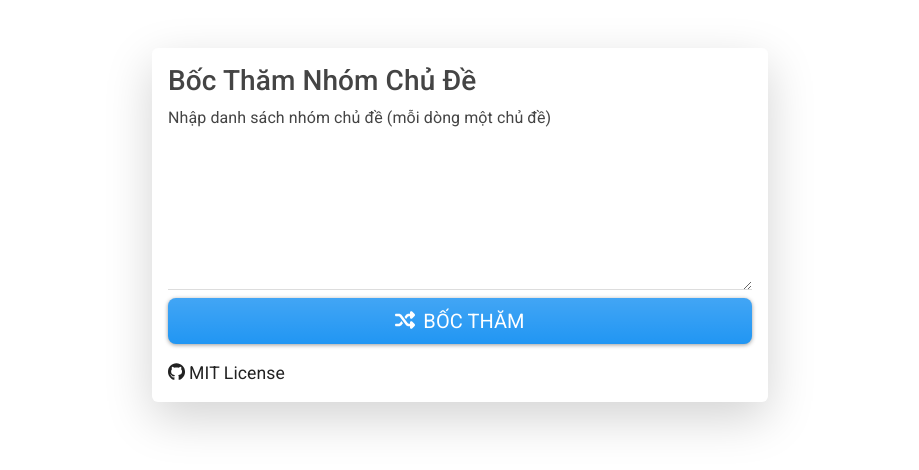
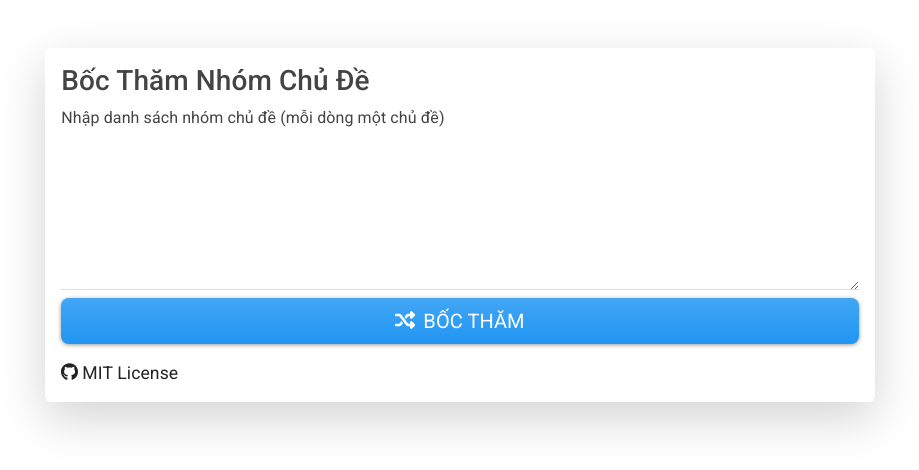
Before and after one commit to tungpham42/boctham, a React (Create React App) app: page / in a window 1280 px wide. Shown: the top 470 px of the page, without its empty margins (180-1099 px from the left). Built offline with nearby package versions, Linux system fonts and the light colour scheme.

Commit message:
Update App.js

```diff
--- a/src/App.js
+++ b/src/App.js
@@ -4,7 +4,7 @@ import { Container } from "react-bootstrap";
 
 function App() {
   return (
-    <Container className="my-5 col-xl-6 col-lg-6 col-md-8 col-sm-10">
+    <Container className="my-5 col-xl-8 col-lg-8 col-md-8 col-sm-10 col-12">
       <TopicPicker />
     </Container>
   );
```
